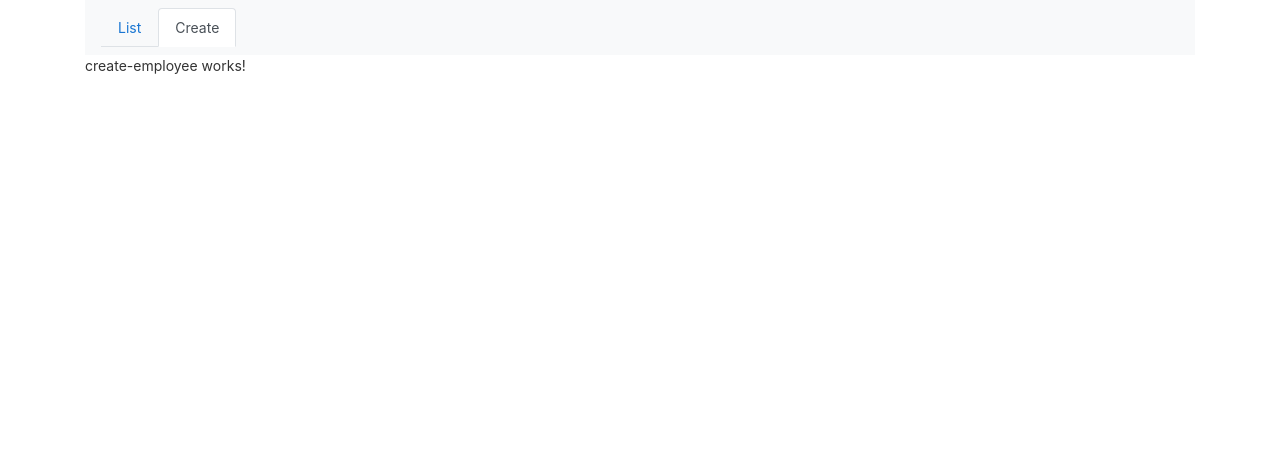
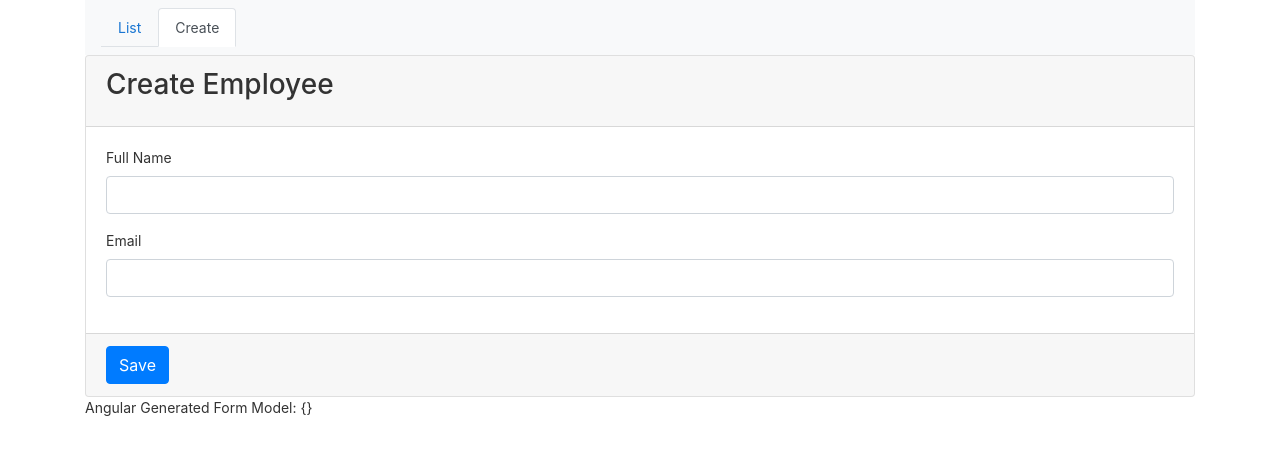
Before and after one commit to pratiknamdev/AngularCRUD, an Angular app: page /create in a window 1280 px wide. Shown: the top 454 px of the page. Built offline with nearby package versions, Linux system fonts and the light colour scheme.

Commit message:
Initial changes for create employee form

```diff
--- a/src/app/app.module.ts
+++ b/src/app/app.module.ts
@@ -7,6 +7,7 @@ import { NgbModule } from '@ng-bootstrap/ng-bootstrap';
 import { ListEmployeesComponent } from './employees/list-employees/list-employees.component';
 import { CreateEmployeeComponent } from './employees/create-employee/create-employee.component';
 import { RouterModule, Routes } from '@angular/router';
+import {FormsModule} from '@angular/forms';
 
 const appRoutes: Routes = [
   { path: 'list', component: ListEmployeesComponent },
@@ -24,6 +25,7 @@ const appRoutes: Routes = [
     BrowserModule,
     AppRoutingModule,
     NgbModule,
+    FormsModule,
     RouterModule.forRoot(appRoutes)
   ],
   providers: [],
--- a/src/app/employees/create-employee/create-employee.component.html
+++ b/src/app/employees/create-employee/create-employee.component.html
@@ -1 +1,41 @@
-<p>create-employee works!</p>
+<!-- <form>
+    <div class="form-group row">
+      <label for="inputFullName" class="col-sm-2 col-form-label">Full Name</label>
+      <div class="col-sm-10">
+        <input type="email" class="form-control" id="inputFullName">
+      </div>
+    </div>
+    <div class="form-group row">
+      <label for="inputPassword3" class="col-sm-2 col-form-label">Password</label>
+      <div class="col-sm-10">
+        <input type="password" class="form-control" id="inputPassword3">
+      </div>
+    </div>
+
+    <div class="form-group row">
+      <div class="col-sm-10">
+        <button type="submit" class="btn btn-primary">Save</button>
+      </div>
+    </div>
+  </form> -->
+<form #employeeForm="ngForm">
+    <div class="card">
+        <div class="card-header">
+            <h3 class="card-title">Create Employee</h3>
+        </div>
+        <div class="card-body">
+            <div class="form-group">
+                <label for="fullName">Full Name</label>
+                <input id="fullName" type="text" class="form-control" name="fullName" [(ngModel)]="fullName">
+            </div>
+            <div class="form-group">
+                <label for="email">Email</label>
+                <input id="email" type="text" class="form-control" name="email" [(ngModel)]="email">
+            </div>
+        </div>
+        <div class="card-footer">
+            <button type="submit" class="btn btn-primary">Save</button>
+        </div>
+    </div>
+</form>
+Angular Generated Form Model: {{employeeForm.value|json}}
```
